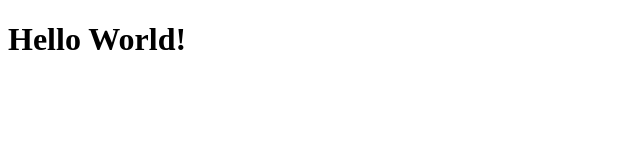
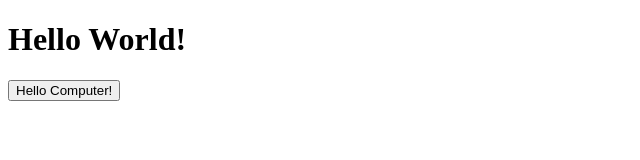
Before and after one commit to Mausp7/git-practice-akarmi, a plain HTML site: page index.html in a window 1280 px wide. Shown: the whole page, without its empty margins (0-640 px from the left). Drawn offline with Linux system fonts and the light colour scheme.

Commit message:
Response button added.

```diff
--- a/index.html
+++ b/index.html
@@ -8,5 +8,6 @@
 	</head>
 	<body>
 		<h1>Hello World!</h1>
+		<button>Hello Computer!</button>
 	</body>
 </html>
```
